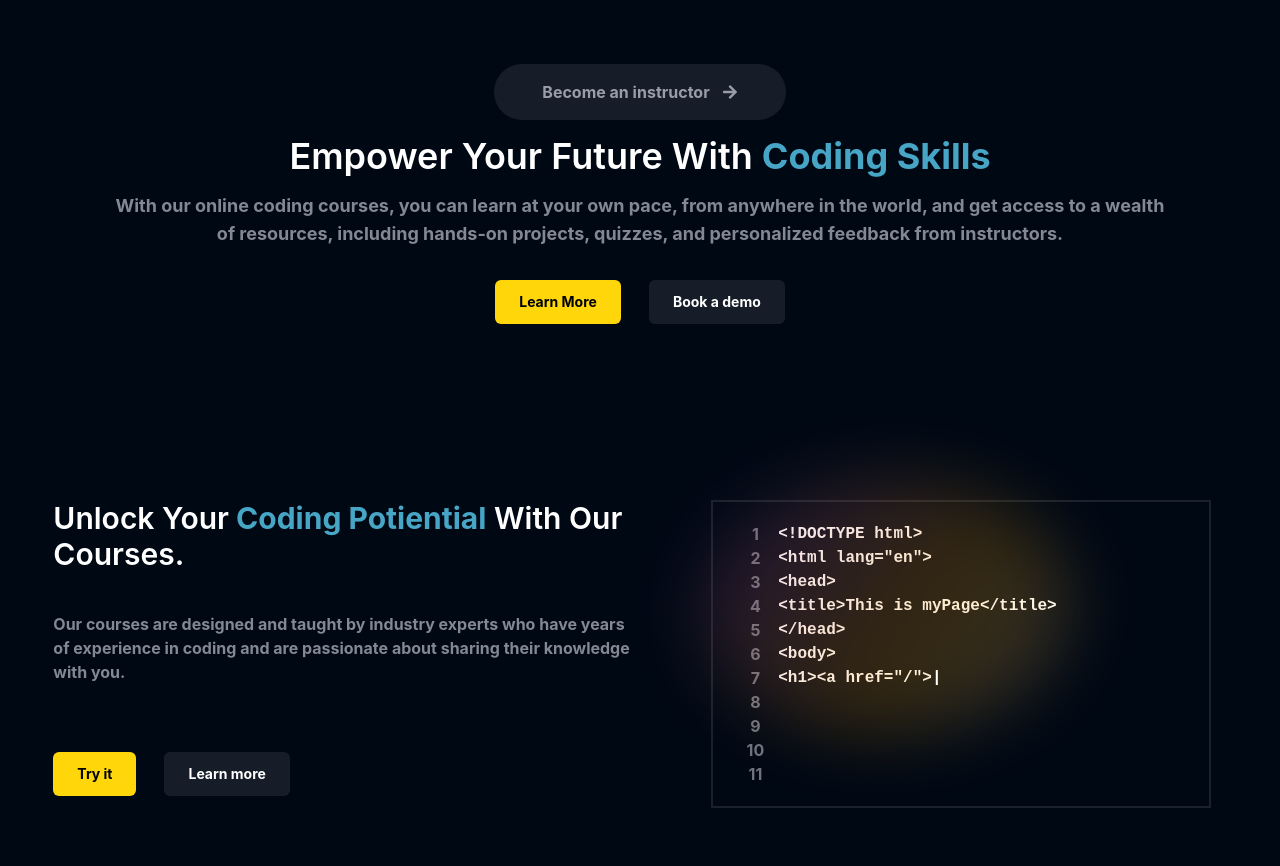
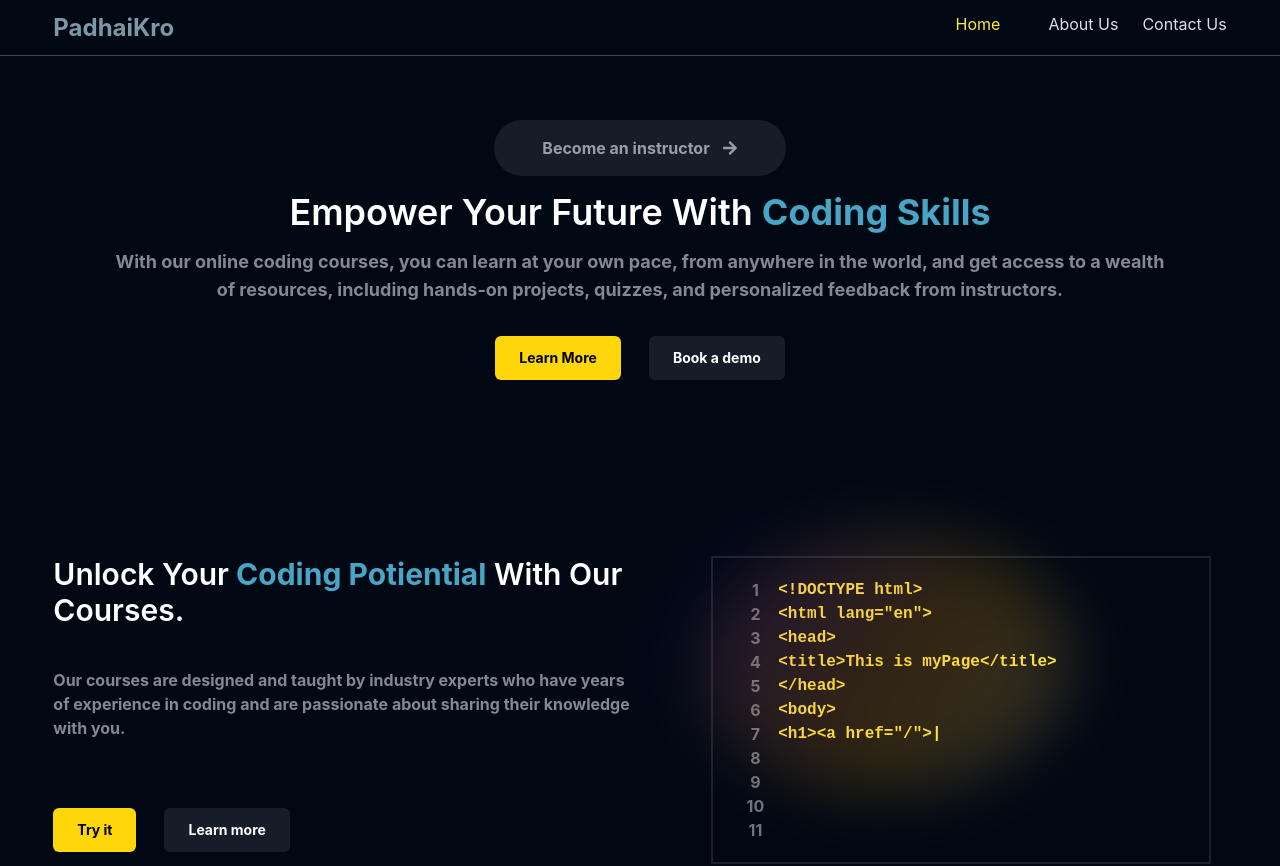
Before and after one commit to Amankumarjha15/PadhaiKro, a React (Create React App) app in the folder frontend/: page / in a window 1280 px wide. Shown: the top 866 px of the page. Built offline with nearby package versions, Linux system fonts and the light colour scheme.

Commit message:
nav bar half created

```diff
--- a/frontend/package.json
+++ b/frontend/package.json
@@ -13,6 +13,7 @@
     "react-router-dom": "^7.0.1",
     "react-scripts": "^5.0.1",
     "react-type-animation": "^3.2.0",
+    "redux-toolkit": "^1.1.2",
     "web-vitals": "^2.1.4"
   },
   "scripts": {
--- a/frontend/src/App.js
+++ b/frontend/src/App.js
@@ -1,9 +1,12 @@
 import { Route , Routes } from "react-router-dom";
 import Home from './pages/home'
+import Navbar from "./components/common/Navbar";
+
 
 function App() {
   return (
     <div className='w-screen min-h-screen flex flex-col font-inter bg-richblack-900'>
+    <Navbar/>
       <Routes>
         <Route path='/' element={<Home/>}></Route>
       </Routes>
--- /dev/null
+++ b/frontend/src/components/common/Navbar.jsx
@@ -0,0 +1,44 @@
+import React from 'react'
+import { Link, matchPath } from 'react-router-dom'
+import { NavbarLinks } from '../../data/navbar-links'
+import { useLocation } from 'react-router-dom'
+
+function Navbar() {
+    const location = useLocation();
+    const matchRoute = (value) => {
+             return matchPath({path:value} , location.pathname)
+    }
+  return (
+    <div className='flex h-14 items-center justify-center border-b-[1px] border-b-richblack-600'>
+        <div className="flex w-11/12 max-w-maxContent item-center justify-between">
+            <Link to={"/"}>
+               <h1 className='text-2xl text-richblue-100 font-inter font-bold'>PadhaiKro</h1>
+            </Link>
+            {/* navlinks */}
+
+            <nav>
+                <ul className='flex gap-x-6 ring-richblack-25'>
+                   {
+                      NavbarLinks.map((link , index) => (
+                        <li key={index}>
+                            {
+                                link.title === "Catalog" ? (
+                                 <div></div>
+                                )
+                                 :
+                                (
+                                <Link to={`${link.path}`}>
+                                    <p className={`${matchRoute(link.path) ? "text-yellow-25" : "text-richblack-25"}`}>{link.title}</p>
+                                </Link>)
+                            }
+                        </li>
+                      ))
+                   }
+                </ul>
+            </nav>
+        </div>
+    </div>
+  )
+}
+
+export default Navbar
```
Also changed, not shown: 1 other file (tests, documents, lock files or other folders).
